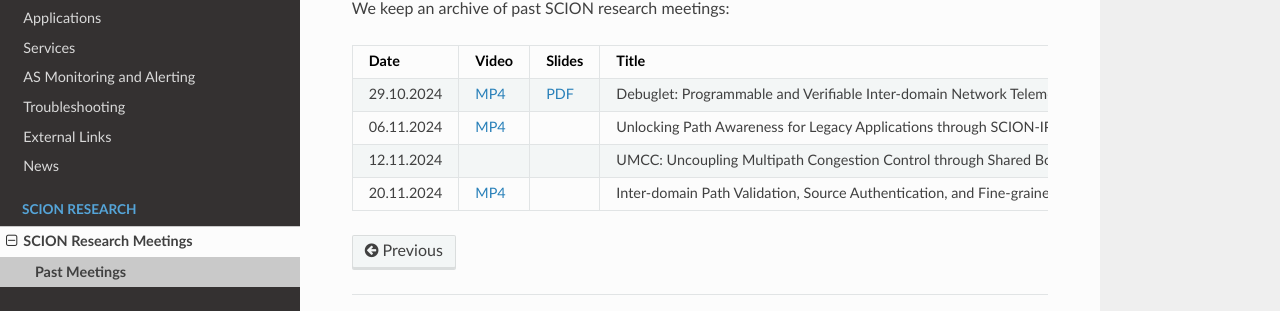
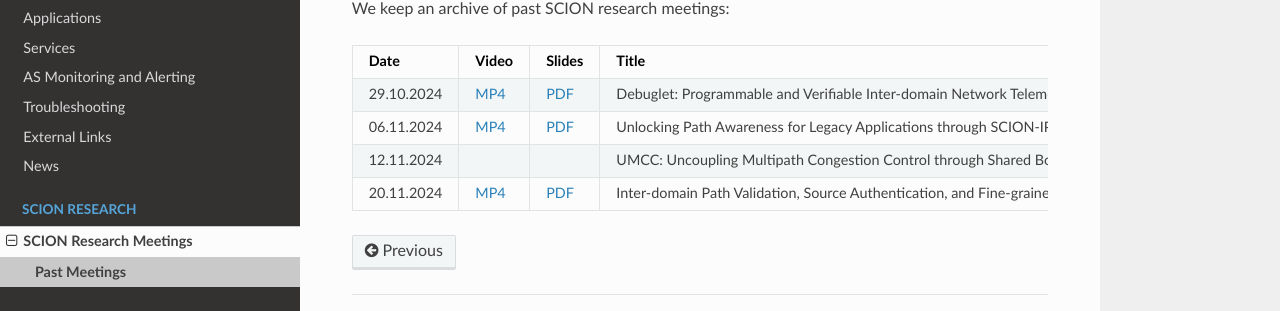
Before and after one commit to netsys-lab/scion-education-network-documentation, a Sphinx documentation site: the page built from docs/source/scion-research/meetings/past.rst, in a window 1280 px wide. Shown: the part 163-474 px from the top of the page. Built offline with Sphinx 7.4.7 and the Read the Docs theme 3.1.0, drawn with Linux system fonts in a browser that asks for light colours.

Commit message:
Use our Google Drive's SCION folder with a subfolder. RO links.

```diff
--- a/docs/source/scion-research/meetings/past.rst
+++ b/docs/source/scion-research/meetings/past.rst
@@ -14,14 +14,14 @@
       - Presenter
       - Paper
     * - 29.10.2024
-      - `MP4 <https://drive.google.com/file/d/1Q75gVT_F8zM0cqWeFOgqjdM3e1CVfDHB/view?usp=drive_link>`__
-      - `PDF <https://drive.google.com/file/d/1Q12OksrZH6p5LcuxhwWZOMMYIm4JBmAq/view?usp=sharing>`__
+      - `MP4 <https://drive.google.com/file/d/1btYMlRqtiO-QSQoB0tqnj2JsH5bv7Sqq/view>`__
+      - `PDF <https://drive.google.com/file/d/1EsU64cbgbanKzczgUaiwoDWMgtrrNAwQ/view>`__
       - Debuglet: Programmable and Verifiable Inter-domain Network Telemetry
       - Jonghoon Kwon (ETH Zurich)
       - `PDF <https://netsec.ethz.ch/publications/papers/debuglets_ICDCS.pdf>`__
     * - 06.11.2024
-      - `MP4 <https://polybox.ethz.ch/index.php/s/MYS3xHjhP8bUgmi>`__
-      -
+      - `MP4 <https://drive.google.com/file/d/1cwcDlxhobjIADZYbjTVgL9LVK_SmbKuP/view>`__
+      - `PDF <https://drive.google.com/file/d/1DoG1_NbpeOVQ6alT6KGYWkBlMn8orY_C/view>`__
       - Unlocking Path Awareness for Legacy Applications through SCION-IP Translation
       - Lars Christian Schulz (OVGU Magdeburg)
       - `PDF <https://dl.acm.org/doi/10.1145/3672197.3673437>`__
@@ -32,8 +32,8 @@
       - Marten Gartner (OVGU Magdeburg)
       - `PDF <https://ieeexplore.ieee.org/abstract/document/10639760>`__
     * - 20.11.2024
-      - `MP4 <https://polybox.ethz.ch/index.php/s/VigRd58aNoCbO9Y>`__
-      -
+      - `MP4 <https://drive.google.com/file/d/1Egi5yqUoU9Jiwz9wD6SrFNyp0fo0m4JL/view>`__
+      - `PDF <https://drive.google.com/file/d/1b9hhn5av6y9g6uVo_ng-SYU0pAFZhKQ5/view>`__
       - Inter-domain Path Validation, Source Authentication, and Fine-grained Path Control
       - Marc Wyss (ETH Zurich)
       - `PDF <https://netsec.ethz.ch/publications/papers/2023_usenix_fabrid.pdf>`__,
```
